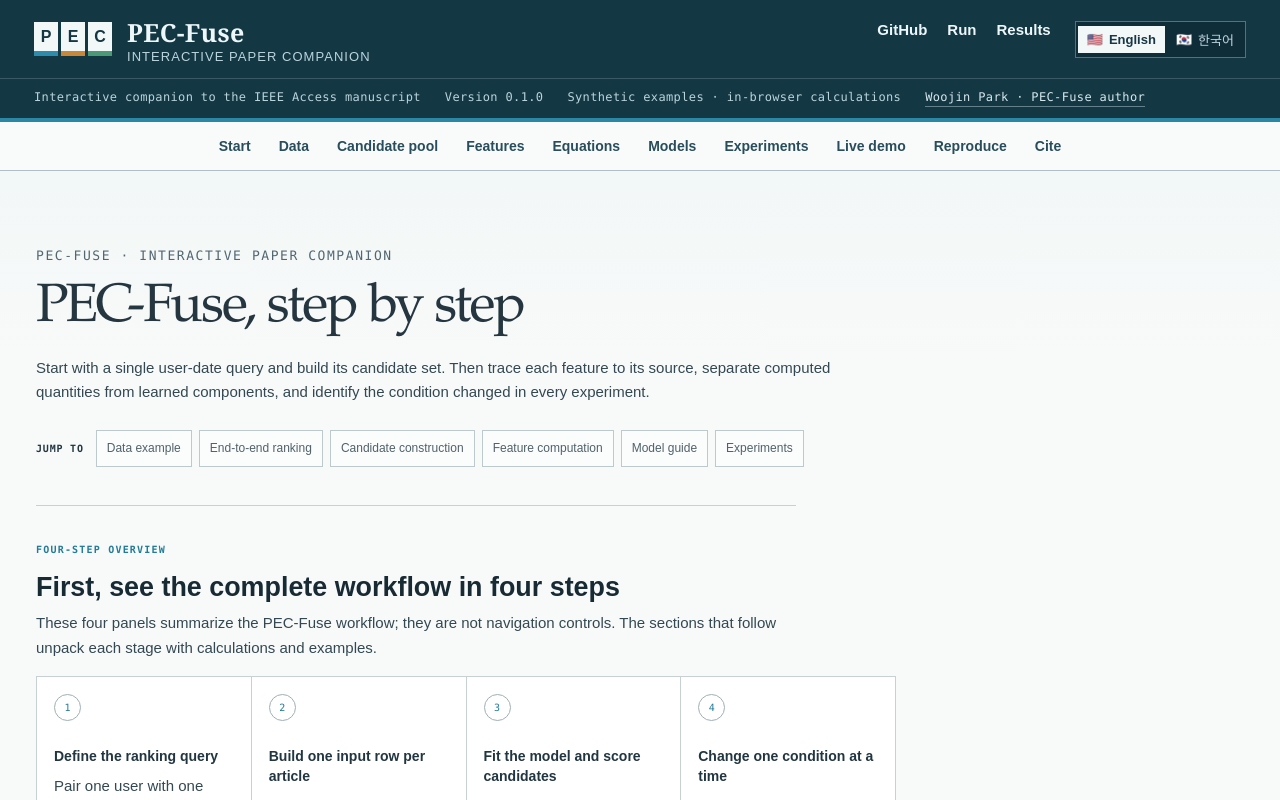
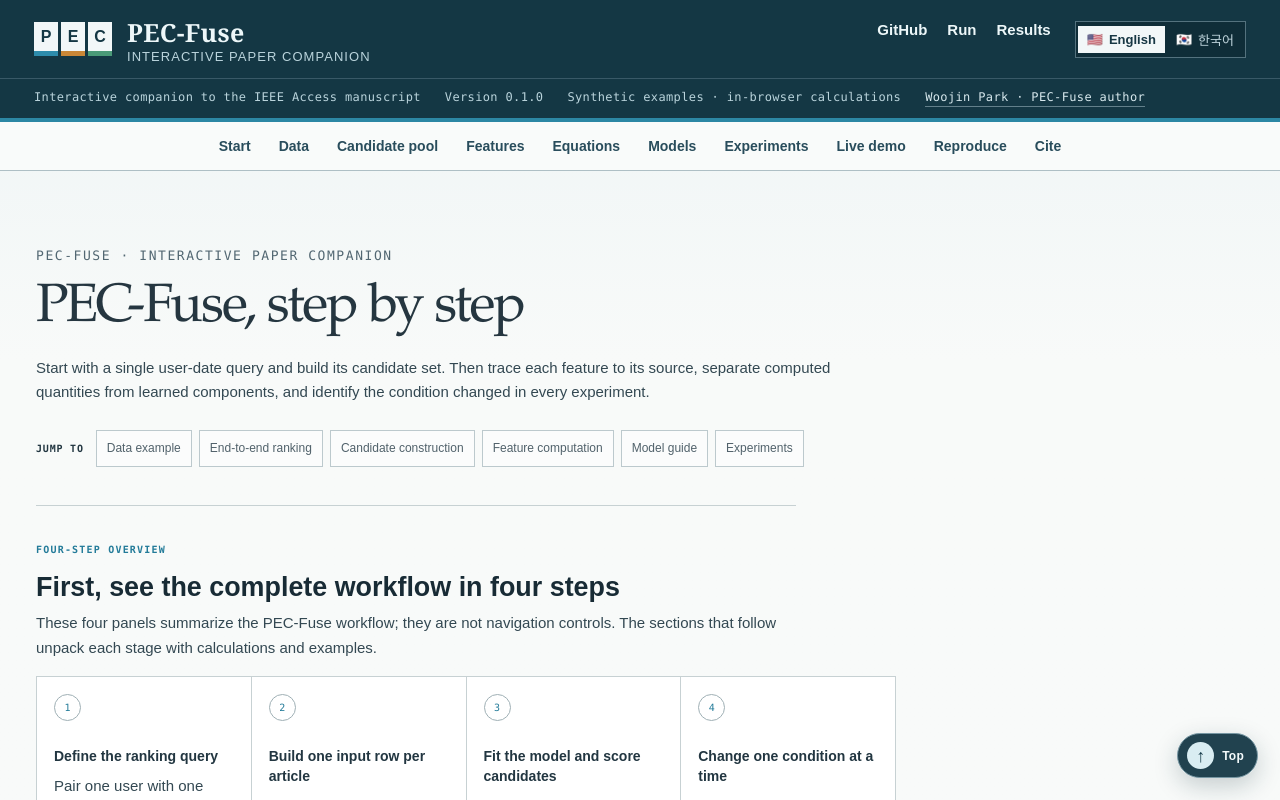
Before and after one commit to WoojinPark-Jay/pec-fuse-ranking, a React (Vite) app in the folder tutorial/: page / in a window 1280 px wide. Shown: the top 800 px of the page. Built offline with nearby package versions, Linux system fonts and the light colour scheme.

Commit message:
Add persistent back-to-top control

```diff
--- a/tutorial/src/public-tutorial.tsx
+++ b/tutorial/src/public-tutorial.tsx
@@ -84,6 +84,11 @@ export function PublicTutorial({ lang }: { lang: Lang }) {
       </aside>
     </section>
 
+    <a className="public-backtotop" href="#top" aria-label={t("맨 위로 이동", "Back to top")}>
+      <span aria-hidden="true">↑</span>
+      <b>{t("맨 위로", "Top")}</b>
+    </a>
+
     <footer className="public-footer">
       <span>PEC-Fuse · Version 0.1.0</span>
       <span>{t("모든 계산 예시는 교육용 합성 데이터입니다.", "All calculation examples use synthetic teaching data.")}</span>
--- a/tutorial/src/public.css
+++ b/tutorial/src/public.css
@@ -64,6 +64,10 @@ a { color:inherit; }
 .public-citation aside { padding:24px; border-top:5px solid #ca8737; background:#f7f9f8; }
 .public-citation aside>span { color:#617681; font:12px/1.5 Consolas,monospace; letter-spacing:.1em; }.public-citation aside h3 { margin:9px 0; color:#183d4d; font:700 25px/1.3 Georgia,serif; }
 .public-citation aside a { display:block; margin-top:8px; }
+.public-backtotop { position:fixed; z-index:40; right:22px; bottom:22px; display:flex; align-items:center; gap:8px; min-height:44px; padding:8px 13px 8px 9px; border:1px solid #7696a2; border-radius:24px; color:#f3fafb; background:rgba(20,55,68,.94); box-shadow:0 8px 24px rgba(18,48,60,.22); text-decoration:none; backdrop-filter:blur(8px); }
+.public-backtotop span { display:grid; place-items:center; width:27px; height:27px; border-radius:50%; color:#163b49; background:#d9edf2; font-size:18px; line-height:1; }
+.public-backtotop b { font-size:12px; letter-spacing:.02em; }
+.public-backtotop:hover,.public-backtotop:focus-visible { color:#fff; border-color:#8fd0e2; background:#0f3341; transform:translateY(-2px); }
 .prd-demo { max-width:1500px; margin:36px auto; padding:42px; border:1px solid #91aab4; background:#fff; box-shadow:0 22px 70px rgba(26,55,66,.09); }
 .prd-demo button { color:inherit; font:inherit; }
 .prd-demo button:focus-visible { outline:3px solid #d08b38; outline-offset:3px; }
@@ -160,4 +164,4 @@ a { color:inherit; }
 .public-footer a { color:#205f78; font-weight:700; }
 @media(max-width:1100px) { .prd-workbench { grid-template-columns:1fr 1.35fr; }.prd-workbench>.prd-model { grid-column:1/-1; border-top:1px solid #afc0c6; }.prd-workbench>.prd-candidates { border-right:0; }.prd-model-tabs { grid-template-columns:repeat(4,1fr); }.prd-model-card { max-width:620px; margin-inline:auto; }.prd-input-route { max-width:420px; margin-inline:auto; }.prd-inspector { grid-template-columns:1fr 1.5fr; }.prd-inspector>p { grid-column:1/-1; } }
 @media(max-width:820px) { .public-masthead-inner { align-items:flex-start; flex-direction:column; padding:16px 20px; }.public-masthead nav { justify-content:flex-start; }.public-paper-meta { padding-inline:20px; }.public-citation { grid-template-columns:1fr; }.public-release,.public-citation,.prd-demo { margin:20px 10px; padding:26px 20px; }.public-toc { justify-content:flex-start; }.ca-term-strip { grid-template-columns:repeat(2,minmax(0,1fr)); }.ca-term-strip>div:nth-child(2) { border-right:0; }.ca-term-strip>div:nth-child(-n+2) { border-bottom:1px solid #c3d0d4; }.prd-intro { grid-template-columns:1fr; gap:20px; }.prd-stagebar { grid-template-columns:1fr 1fr; }.prd-stagebar span:nth-child(2) { border-right:0; }.prd-stagebar span:nth-child(-n+2) { border-bottom:1px solid #c8d3d6; }.prd-workbench { grid-template-columns:1fr; }.prd-workbench>section { border-right:0; border-bottom:1px solid #afc0c6; }.prd-workbench>section:last-child { border-bottom:0; }.prd-workbench>.prd-model { grid-column:auto; border-top:0; }.prd-model-tabs { grid-template-columns:1fr 1fr; }.prd-output>header { align-items:flex-start; flex-direction:column; }.prd-ranking button { grid-template-columns:30px 30px minmax(130px,1fr) 48px; }.prd-scorebar { display:none; }.prd-inspector { grid-template-columns:1fr; }.prd-signal-grid { grid-template-columns:1fr 1fr; } }
-@media(max-width:520px) { .public-masthead nav { gap:8px 12px; }.public-language { width:100%; margin:4px 0 0; }.public-language a { flex:1; justify-content:center; }.ca-term-strip { grid-template-columns:1fr; }.ca-term-strip>div { border-right:0; border-bottom:1px solid #c3d0d4; }.ca-term-strip>div:last-child { border-bottom:0; }.dm-action-hint,.ql-action-hint { align-items:flex-start; flex-direction:column; gap:2px; }.prd-intro h2 { font-size:28px; }.prd-stagebar span { padding:9px 8px; font-size:11px; }.prd-profile-card { grid-template-columns:58px 1fr; }.prd-avatar { width:58px; height:58px; font-size:32px; }.prd-news-grid button { grid-template-columns:62px 1fr 16px; gap:9px; }.prd-news-visual { min-height:72px; }.prd-model-tabs { grid-template-columns:1fr; }.prd-ranking { padding-inline:8px; }.prd-ranking button { gap:6px; padding-inline:4px; }.prd-rank-copy b { font-size:11px; }.prd-inspector { margin-inline:8px; }.prd-signal-grid { grid-template-columns:1fr; } }
+@media(max-width:520px) { .public-masthead nav { gap:8px 12px; }.public-language { width:100%; margin:4px 0 0; }.public-language a { flex:1; justify-content:center; }.public-backtotop { right:12px; bottom:12px; min-height:40px; padding:6px 10px 6px 7px; }.public-backtotop span { width:25px; height:25px; }.ca-term-strip { grid-template-columns:1fr; }.ca-term-strip>div { border-right:0; border-bottom:1px solid #c3d0d4; }.ca-term-strip>div:last-child { border-bottom:0; }.dm-action-hint,.ql-action-hint { align-items:flex-start; flex-direction:column; gap:2px; }.prd-intro h2 { font-size:28px; }.prd-stagebar span { padding:9px 8px; font-size:11px; }.prd-profile-card { grid-template-columns:58px 1fr; }.prd-avatar { width:58px; height:58px; font-size:32px; }.prd-news-grid button { grid-template-columns:62px 1fr 16px; gap:9px; }.prd-news-visual { min-height:72px; }.prd-model-tabs { grid-template-columns:1fr; }.prd-ranking { padding-inline:8px; }.prd-ranking button { gap:6px; padding-inline:4px; }.prd-rank-copy b { font-size:11px; }.prd-inspector { margin-inline:8px; }.prd-signal-grid { grid-template-columns:1fr; } }
```
